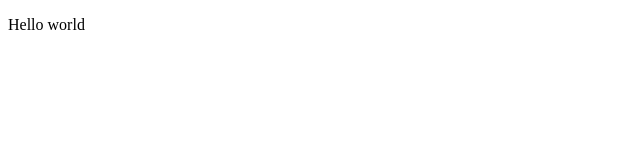
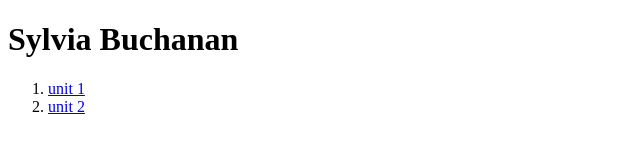
Before and after one commit to sylviabuchanan/sylviabuchanan.github.io, a plain HTML site: page index.html in a window 1280 px wide. Shown: the whole page, without its empty margins (0-640 px from the left). Drawn offline with Linux system fonts and the light colour scheme.

Commit message:
added link

```diff
--- a/index.html
+++ b/index.html
@@ -7,7 +7,12 @@
     <link href="style.css" rel="stylesheet" type="text/css" />
   </head>
   <body>
-   <p> Hello world </p>
-    <script src="script.js"></script>
+   <header>
+     <h1> Sylvia Buchanan </h1>
+     <ol>
+  <li><a href="https://replit.com/@sylviabuchanan/sylviabuchanangithupio#unit1.html">unit 1</a></li>
+  <li><a href="https://replit.com/@sylviabuchanan/sylviabuchanangithupio#unit2.html">unit 2</a></li>
+     </ol>
+     <script src="script.js"></script>
   </body>
 </html>
```
